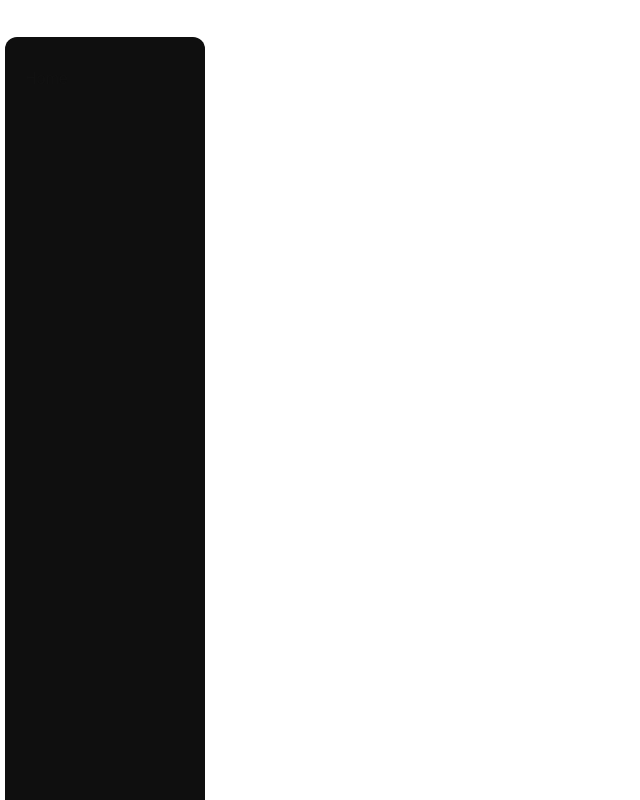
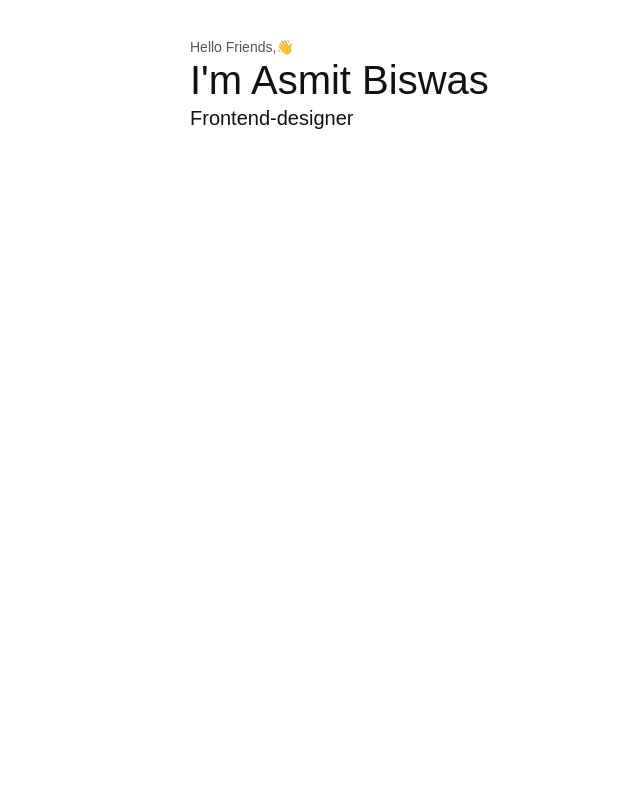
Before and after one commit to asmitbiswas/Port_Folio, a Next.js app in the folder app/: page / in a window 1280 px wide. Shown: the top 800 px of the page, without its empty margins (0-640 px from the left). Built offline with nearby package versions, Linux system fonts and the light colour scheme.

Commit message:
Fix: Web

```diff
--- a/app/app/page.tsx
+++ b/app/app/page.tsx
@@ -1,5 +1,5 @@
 import Image from "next/image";
-import NavBar from "./component/navbar";
+
 
 export default function Home() {
   return (
@@ -13,12 +13,12 @@ export default function Home() {
     }}
 
     >
-          <NavBar/>
+
       <p
       style={{
         display:"flex",
-        padding:"20px",
-        width:"900px",
+        // padding:"20px",
+        // width:"900px",
         fontSize:"14px",
         maxWidth:"900px",
         margin:"0 auto",
@@ -34,6 +34,14 @@ export default function Home() {
         fontSize:"40px"
          }}
          > I'm Asmit Biswas</h1>
+         <p
+         style={{
+          display:"flex",
+          // justifyContent:"center"
+          maxWidth:"900px",
+          margin:"0 auto"
+         }}
+         >Frontend-designer</p>
          {/* <p
             style={{
         display:"flex",
```
